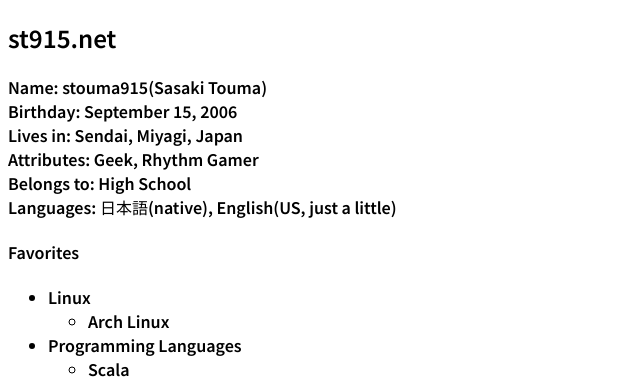
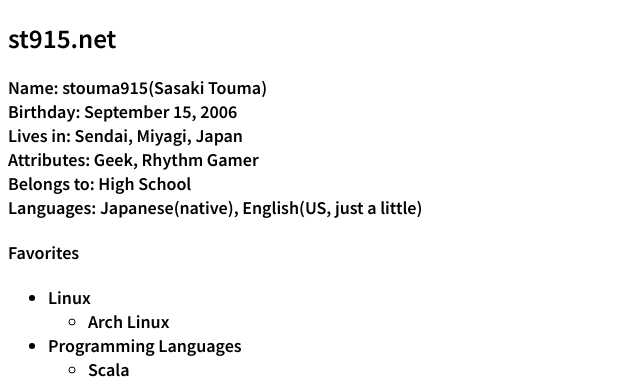
Before and after one commit to t-sasaki915/t-sasaki-net, a Jekyll site: the page built from docs/en/index.md, in a window 1280 px wide and 900 px high. Shown: the top 385 px of the window, without its empty margins (0-640 px from the left). Built offline with Jekyll 4.4.1, drawn with Linux system fonts in a browser that asks for light colours; Markdown is read by kramdown in place of the engine named in the settings.

Commit message:
Update index.md

```diff
--- a/docs/en/index.md
+++ b/docs/en/index.md
@@ -12,7 +12,7 @@
 Lives in: Sendai, Miyagi, Japan<br>
 Attributes: Geek, Rhythm Gamer<br>
 Belongs to: High School<br>
-Languages: 日本語(native), English(US, just a little)
+Languages: Japanese(native), English(US, just a little)
 #### Favorites
 - Linux
   - Arch Linux
```
